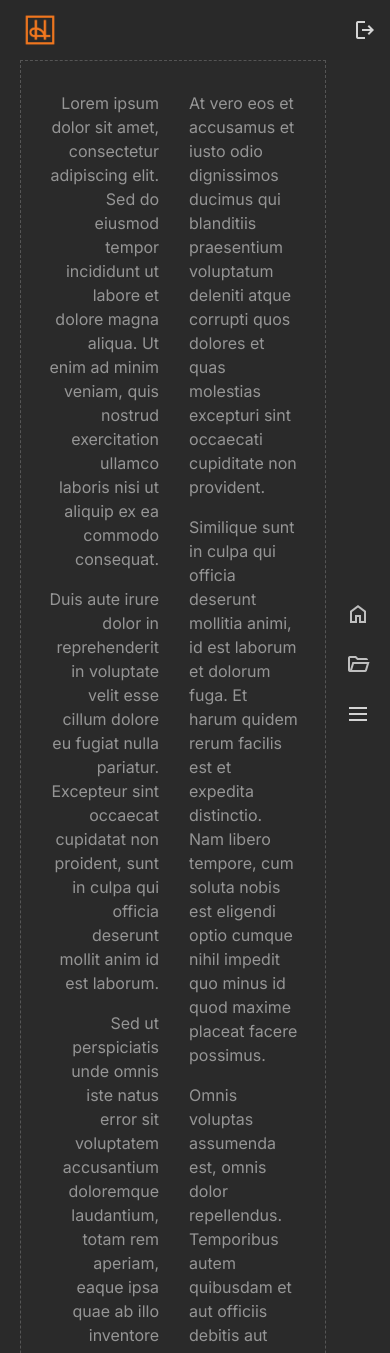
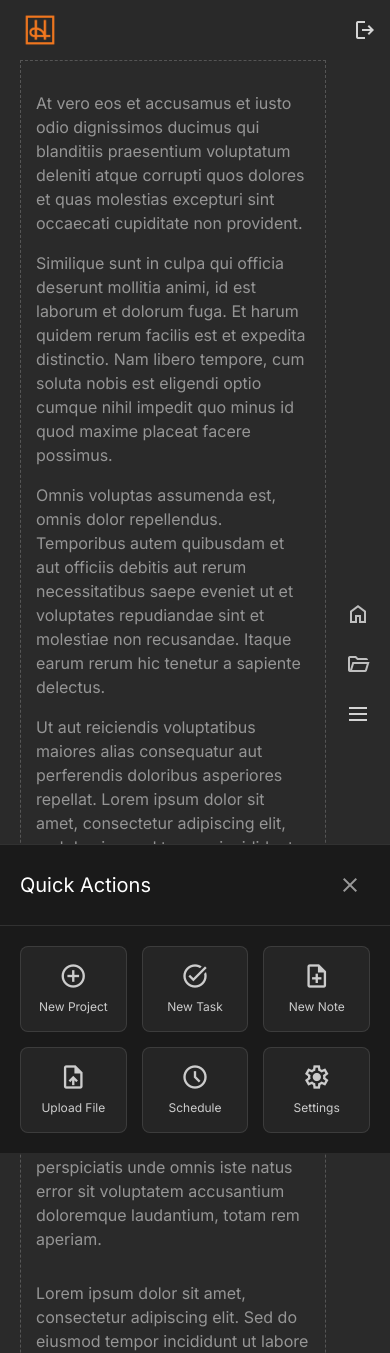
Before and after one commit to richardtheshannon/lilde-com, a Next.js app: page / in a window 390 px wide. Shown: the top 1353 px of the page. Built offline with nearby package versions, Linux system fonts and the light colour scheme.

Commit message:
feat: initial railway deployment again again

```diff
--- a/src/app/globals.css
+++ b/src/app/globals.css
@@ -239,7 +239,7 @@ body {
 }
 
 .main-menu-sidebar.expanded {
-    width: 280px;
+    width: 25%;
     background: #2a2a2a;
     border-left: 1px solid rgba(255,255,255,0.1);
 }
@@ -502,7 +502,7 @@ body {
     }
 
     .main-menu-sidebar.expanded {
-        width: 85%;
+        width: 65%;
         max-width: 350px;
     }
 
@@ -532,6 +532,166 @@ body {
     padding: 15px;
 }
 
+/* Mobile Responsive - Stack main-content with reversed order */
+@media (max-width: 768px) {
+    /* Override grid display on mobile - convert to flex column */
+    .grid.grid-cols-3,
+    .grid[style*="gridTemplateColumns"] {
+        display: flex !important;
+        flex-direction: column !important;
+        grid-template-columns: none !important;
+        gap: 0 !important;
+        width: 100%;
+    }
+
+    /* Make main-content-right appear first on mobile */
+    .main-content-right {
+        order: 1;
+        text-align: left !important;
+        padding: 15px 0;
+        width: 100%;
+    }
+
+    /* Make main-content-left appear second on mobile */
+    .main-content-left {
+        order: 2;
+        text-align: left !important;
+        padding: 15px 0;
+        width: 100%;
+    }
+
+    /* Override ALL text alignment to left on mobile */
+    .main-content-left *,
+    .main-content-right * {
+        text-align: left !important;
+    }
+
+    /* Override inline styles for text alignment on mobile */
+    .main-content-left p[style*="text-align"],
+    .main-content-right p[style*="text-align"],
+    .main-content-left [style*="text-align"],
+    .main-content-right [style*="text-align"] {
+        text-align: left !important;
+    }
+}
+
+/* Bottom Drawer Styles */
+.bottom-drawer {
+    position: fixed;
+    bottom: 0;
+    left: 0;
+    right: 0;
+    background: #1a1a1a;
+    border-top: 1px solid rgba(255, 255, 255, 0.1);
+    transform: translateY(100%);
+    transition: transform 0.3s cubic-bezier(0.4, 0, 0.2, 1);
+    z-index: 1000;
+    max-height: 70vh;
+    overflow-y: auto;
+}
+
+.bottom-drawer.drawer-open {
+    transform: translateY(0);
+}
+
+.drawer-backdrop {
+    position: fixed;
+    inset: 0;
+    background: rgba(0, 0, 0, 0.5);
+    z-index: 999;
+    animation: fadeIn 0.3s ease;
+}
+
+@keyframes fadeIn {
+    from { opacity: 0; }
+    to { opacity: 1; }
+}
+
+.drawer-header {
+    display: flex;
+    justify-content: space-between;
+    align-items: center;
+    padding: 20px;
+    border-bottom: 1px solid rgba(255, 255, 255, 0.1);
+}
+
+.drawer-header h3 {
+    margin: 0;
+    font-size: 1.25rem;
+    color: #fff;
+}
+
+.drawer-close {
+    background: none;
+    border: none;
+    color: #999;
+    cursor: pointer;
+    padding: 8px;
+    display: flex;
+    align-items: center;
+    justify-content: center;
+    transition: all 0.2s ease;
+}
+
+.drawer-close:hover {
+    color: #fff;
+    background: rgba(255, 255, 255, 0.1);
+    border-radius: 4px;
+}
+
+.drawer-content {
+    padding: 20px;
+}
+
+.drawer-grid {
+    display: grid;
+    grid-template-columns: repeat(auto-fit, minmax(120px, 1fr));
+    gap: 15px;
+}
+
+.drawer-action {
+    display: flex;
+    flex-direction: column;
+    align-items: center;
+    gap: 8px;
+    padding: 20px 15px;
+    background: rgba(255, 255, 255, 0.05);
+    border: 1px solid rgba(255, 255, 255, 0.1);
+    border-radius: 8px;
+    color: #ccc;
+    cursor: pointer;
+    transition: all 0.2s ease;
+}
+
+.drawer-action:hover {
+    background: rgba(255, 255, 255, 0.1);
+    color: #fff;
+    transform: translateY(-2px);
+}
+
+.drawer-action .material-symbols-outlined {
+    font-size: 28px;
+}
+
+.drawer-action span:not(.material-symbols-outlined) {
+    font-size: 0.875rem;
+}
+
+/* Mobile responsive drawer */
+@media (max-width: 768px) {
+    .drawer-grid {
+        grid-template-columns: repeat(3, 1fr);
+    }
+
+    .drawer-action {
+        padding: 15px 10px;
+    }
+
+    .drawer-action span:not(.material-symbols-outlined) {
+        font-size: 0.75rem;
+    }
+}
+
 /* Fixed Footer Styles */
 .footer-fixed {
     position: fixed !important;
--- a/src/components/layout/footer.tsx
+++ b/src/components/layout/footer.tsx
@@ -5,6 +5,7 @@ import { useState, useEffect } from 'react'
 export default function Footer() {
   const [debugBordersEnabled, setDebugBordersEnabled] = useState(false)
   const [footerFixed, setFooterFixed] = useState(false)
+  const [drawerOpen, setDrawerOpen] = useState(false)
 
   const toggleDebugBorders = () => {
     const newState = !debugBordersEnabled
@@ -36,6 +37,10 @@ export default function Footer() {
     }
   }
 
+  const toggleDrawer = () => {
+    setDrawerOpen(!drawerOpen)
+  }
+
   // Check initial state on mount
   useEffect(() => {
     const hasDebugBorders = document.body.classList.contains('debug-borders-enabled')
@@ -56,6 +61,7 @@ export default function Footer() {
   }, [])
 
   return (
+    <>
       <footer className="footer">
         <div className="footer-left">
           <button className="footer-icon">
@@ -76,10 +82,52 @@ export default function Footer() {
               {debugBordersEnabled ? 'border_outer' : 'border_style'}
             </span>
           </button>
-        <button className="footer-icon">
-          <span className="material-symbols-outlined">expand_circle_up</span>
+          <button className="footer-icon" onClick={toggleDrawer} title={drawerOpen ? "Close Drawer" : "Open Drawer"}>
+            <span className="material-symbols-outlined">{drawerOpen ? 'expand_circle_down' : 'expand_circle_up'}</span>
           </button>
         </div>
       </footer>
+
+      {/* Bottom Drawer */}
+      <div className={`bottom-drawer ${drawerOpen ? 'drawer-open' : ''}`}>
+        <div className="drawer-header">
+          <h3>Quick Actions</h3>
+          <button className="drawer-close" onClick={toggleDrawer}>
+            <span className="material-symbols-outlined">close</span>
+          </button>
+        </div>
+        <div className="drawer-content">
+          <div className="drawer-grid">
+            <button className="drawer-action">
+              <span className="material-symbols-outlined">add_circle</span>
+              <span>New Project</span>
+            </button>
+            <button className="drawer-action">
+              <span className="material-symbols-outlined">task_alt</span>
+              <span>New Task</span>
+            </button>
+            <button className="drawer-action">
+              <span className="material-symbols-outlined">note_add</span>
+              <span>New Note</span>
+            </button>
+            <button className="drawer-action">
+              <span className="material-symbols-outlined">upload_file</span>
+              <span>Upload File</span>
+            </button>
+            <button className="drawer-action">
+              <span className="material-symbols-outlined">schedule</span>
+              <span>Schedule</span>
+            </button>
+            <button className="drawer-action">
+              <span className="material-symbols-outlined">settings</span>
+              <span>Settings</span>
+            </button>
+          </div>
+        </div>
+      </div>
+
+      {/* Drawer Backdrop */}
+      {drawerOpen && <div className="drawer-backdrop" onClick={toggleDrawer}></div>}
+    </>
   )
 }
```
Also changed, not shown: _TEMP/TODO_MVP.md (+5 -21 lines). Lines whose indentation alone changed are shown as unchanged.
